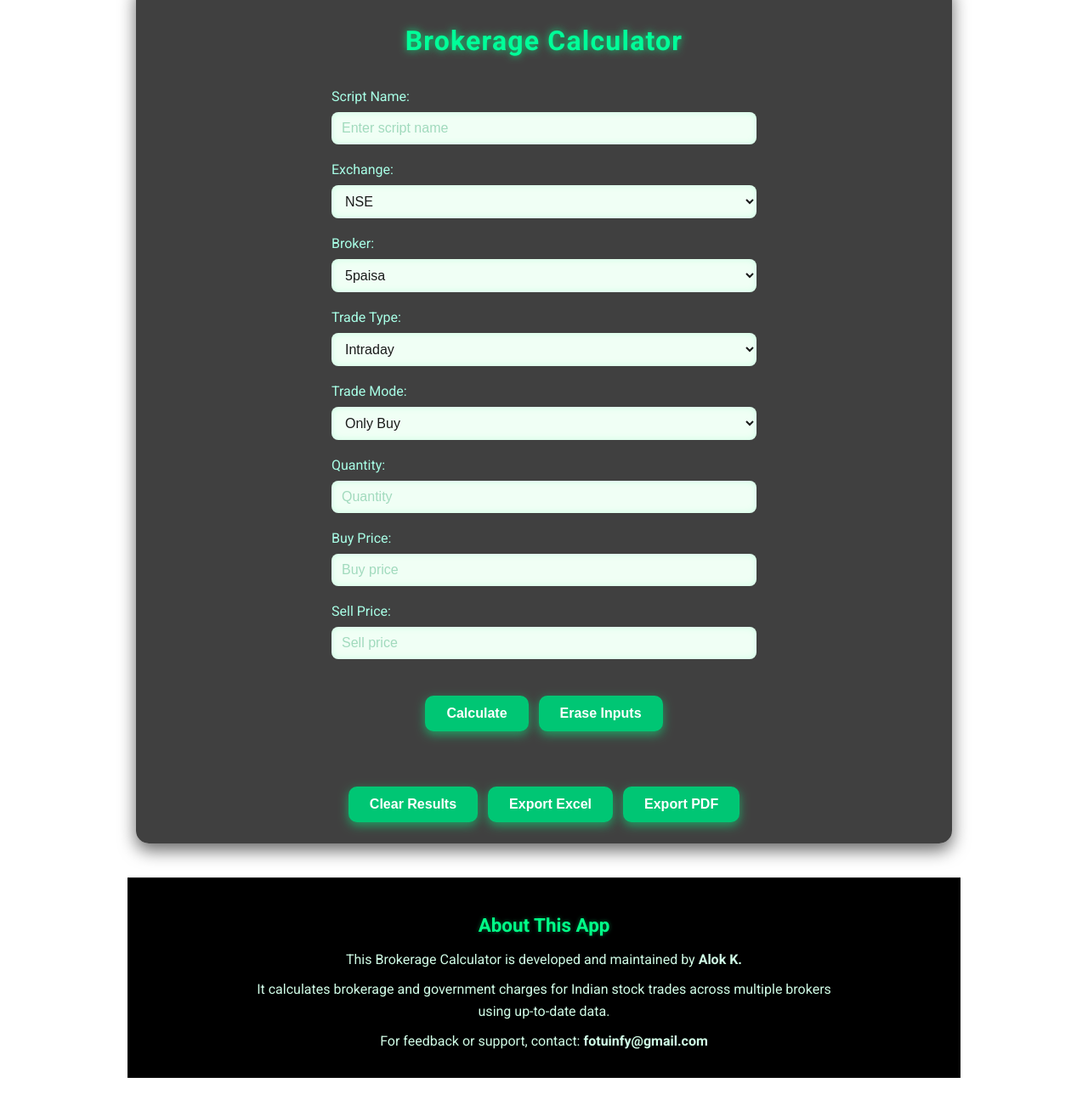
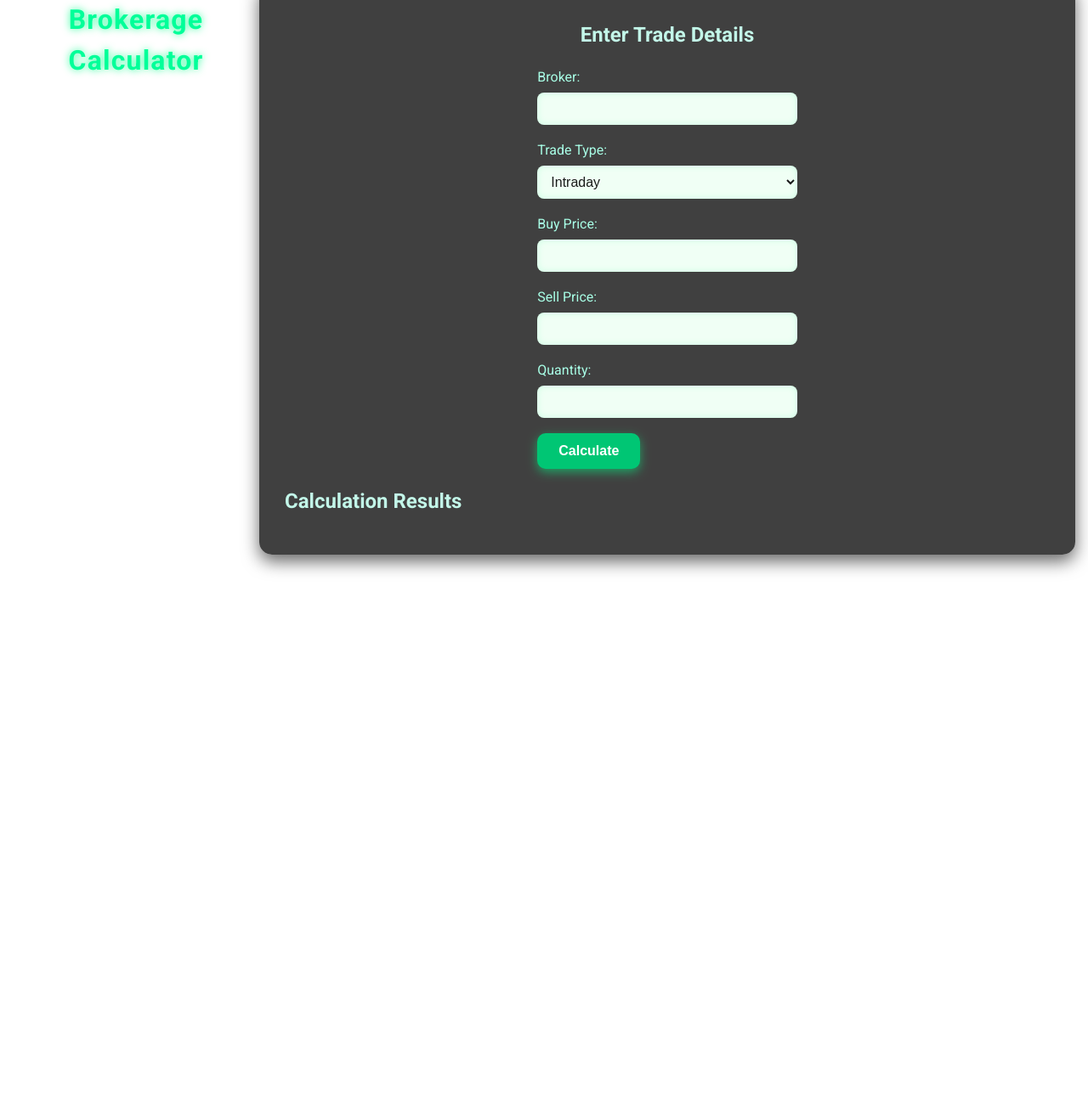
Before and after one commit to fortuinfy/Charges, a plain HTML site: page index.html in a window 1280 px wide. Shown: the part 62-1370 px from the top of the page at 85% size. After the commit the page ends 800 px from the top, so only its background shows below. Drawn offline with nearby package versions, Linux system fonts and the light colour scheme.

Commit message:
Update index.html

```diff
--- a/index.html
+++ b/index.html
@@ -1,110 +1,44 @@
 <!DOCTYPE html>
 <html lang="en">
-<head> <meta charset="UTF-8" />
-<meta name="viewport" content="width=device-width, initial-scale=1.0" />
+<head>
+  <meta charset="UTF-8" />
+  <meta name="viewport" content="width=device-width, initial-scale=1.0"/>
   <title>Brokerage Calculator</title>
-<link href="https://fonts.googleapis.com/css2?family=Roboto:wght@400;700&display=swap" rel="stylesheet" />
-<link rel="stylesheet" href="style.css" /> </head> <body> <div class="page-wrapper">
-<div class="container">
+  <link rel="stylesheet" href="style.css" />
+</head>
+<body>
+  <header>
     <h1>Brokerage Calculator</h1>
+  </header>
 
-  <div class="input-section">
-    <label>
-      Script Name:
-      <input type="text" id="script" placeholder="Enter script name" />
-    </label>
-
-    <label>
-      Exchange:
-      <select id="exchange">
-        <option value="NSE">NSE</option>
-        <option value="BSE">BSE</option>
-      </select>
-    </label>
-
-    <label>
-      Broker:
-      <select id="broker">
-        <option value="5paisa">5paisa</option>
-        <option value="Angel One">Angel One</option>
-        <option value="Groww">Groww</option>
-        <option value="HDFC Securities">HDFC Securities</option>
-        <option value="ICICI Direct">ICICI Direct</option>
-        <option value="Indmoney">Indmoney</option>
-        <option value="Kotak Securities">Kotak Securities</option>
-        <option value="Motilal Oswal">Motilal Oswal</option>
-        <option value="Upstox">Upstox</option>
-        <option value="Zerodha">Zerodha</option>
-      </select>
-    </label>
-
-    <label>
-      Trade Type:
-      <select id="type">
+  <main class="container">
+    <section class="input-section">
+      <h2>Enter Trade Details</h2>
+      <form id="brokerage-form">
+        <!-- Your existing form fields here -->
+        <!-- Example -->
+        <label>Broker: <input type="text" id="broker" required></label>
+        <label>Trade Type:
+          <select id="tradeType">
             <option value="intraday">Intraday</option>
             <option value="delivery">Delivery</option>
           </select>
         </label>
+        <label>Buy Price: <input type="number" id="buyPrice" /></label>
+        <label>Sell Price: <input type="number" id="sellPrice" /></label>
+        <label>Quantity: <input type="number" id="quantity" required /></label>
+        <button type="submit">Calculate</button>
+      </form>
+    </section>
 
-    <label>
-      Trade Mode:
-      <select id="tradeMode">
-        <option value="buy">Only Buy</option>
-        <option value="sell">Only Sell</option>
-        <option value="both">Buy & Sell</option>
-      </select>
-    </label>
+    <section class="result-section">
+      <h2>Calculation Results</h2>
+      <div id="results">
+        <!-- Results will be injected here -->
+      </div>
+    </section>
+  </main>
 
-    <label>
-      Quantity:
-      <input type="number" id="qty" placeholder="Quantity" />
-    </label>
-
-    <label>
-      Buy Price:
-      <input type="number" id="buy" placeholder="Buy price" />
-    </label>
-
-    <label>
-      Sell Price:
-      <input type="number" id="sell" placeholder="Sell price" />
-    </label>
-
-    <div class="btn-group">
-      <button id="calculate">Calculate</button>
-      <button id="erase">Erase Inputs</button>
-    </div>
-  </div>
-
-  <div class="results-section">
-    <div id="results" class="results-container"></div>
-
-    <div class="btn-group results-buttons">
-      <button id="clearResults">Clear Results</button>
-      <button id="exportExcel">Export Excel</button>
-      <button id="exportPDF">Export PDF</button>
-    </div>
-  </div>
-</div>
-
-<!-- 📄 About Section -->
-<section class="about-section">
-  <h2>About This App</h2>
-  <p>
-    This Brokerage Calculator is developed and maintained by <strong>Alok K.</strong>
-  </p>
-  <p>
-    It calculates brokerage and government charges for Indian stock trades across multiple brokers using up-to-date data.
-  </p>
-  <p>
-    For feedback or support, contact: <strong>fotuinfy@gmail.com</strong>
-  </p>
-</section>
-</div>
-<script src="https://cdn.jsdelivr.net/npm/xlsx@0.18.5/dist/xlsx.full.min.js"></script>
-<script src="https://cdnjs.cloudflare.com/ajax/libs/jspdf/2.5.1/jspdf.umd.min.js"></script>
-<script src="https://cdnjs.cloudflare.com/ajax/libs/jspdf-autotable/3.5.28/jspdf.plugin.autotable.min.js"></script>
-<script src="script.js">
-</script>
+  <script src="script.js"></script>
 </body>
 </html>
```
Lines whose indentation alone changed are shown as unchanged.
